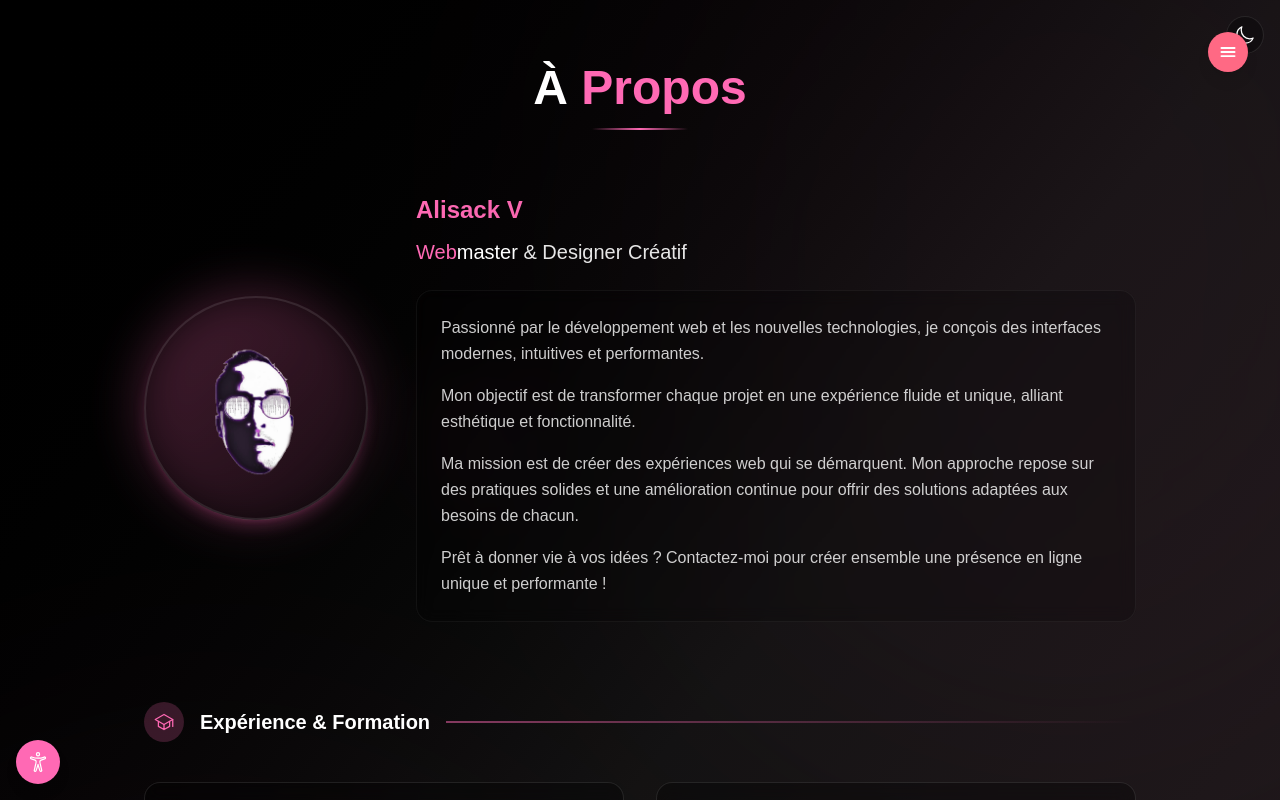
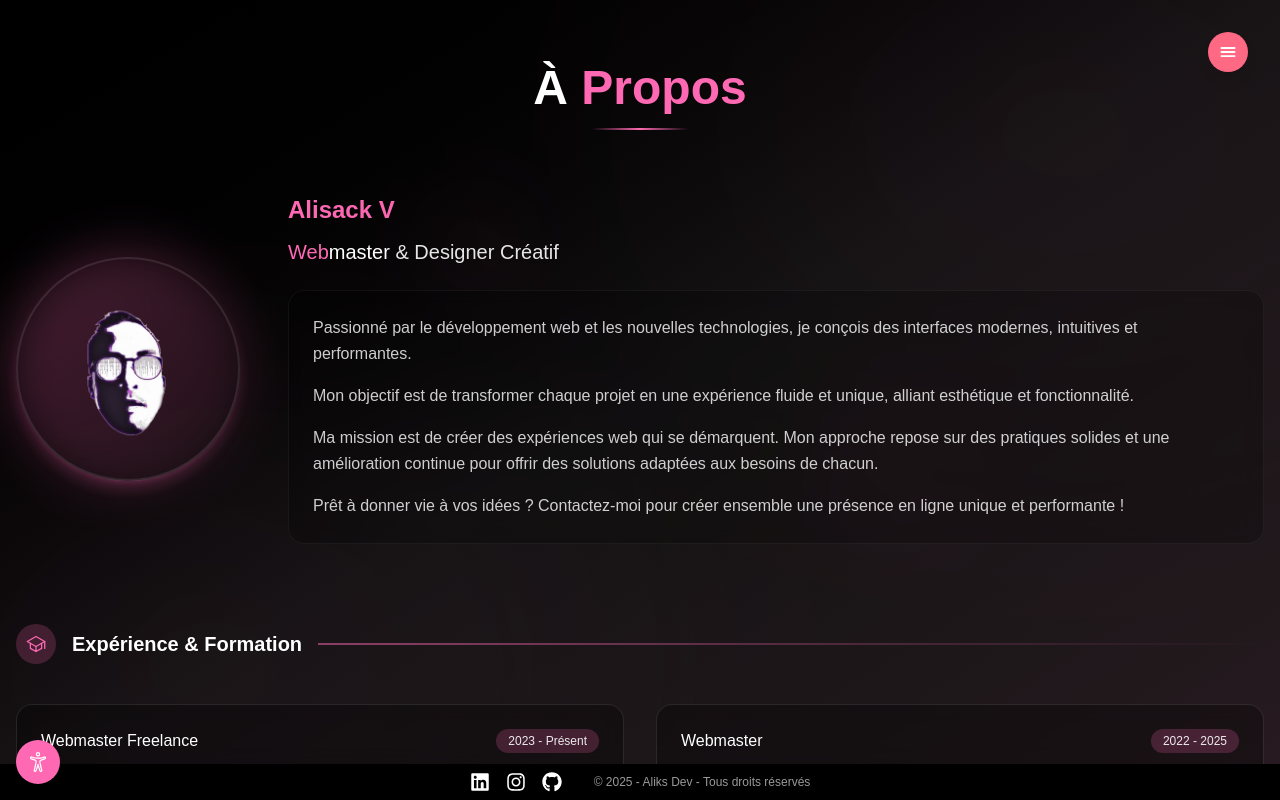
Before and after one commit to Aliksssss/Aliks_Portfolio, a Next.js app in the folder my-app/: page /About in a window 1280 px wide. Built offline with nearby package versions, Linux system fonts and the light colour scheme.

Commit message:
Amélioration de la page About et ajout d'une barre sociale avec icônes

```diff
--- a/my-app/app/About/page.tsx
+++ b/my-app/app/About/page.tsx
@@ -14,7 +14,7 @@ const AboutMe = () => {
   };
 
   return (
-    <main className="flex overflow-hidden relative w-full min-h-screen bg-secondary text-white">
+    <main className="flex relative w-full h-screen bg-secondary text-white overflow-y-auto">
       {/* Arrière-plan moderne avec dégradé et éléments lumineux */}
       <div className="absolute inset-0 z-0">
         {/* Fond avec dégradé noir et violet */}
@@ -30,7 +30,7 @@ const AboutMe = () => {
       </div>
 
       {/* Conteneur principal */}
-      <div className="relative z-10 container mx-auto px-4 py-16 max-w-5xl">
+      <div className="container mx-auto px-4 py-10 md:py-16 relative z-10 mb-6">
         {/* Titre moderne */}
         <motion.div
           initial={{ opacity: 0, y: 20 }}
@@ -98,9 +98,10 @@ const AboutMe = () => {
 
         {/* Section expérience */}
         <motion.div
-          {...fadeInUp}
-          transition={{ delay: 0.4 }}
-          className="mb-20"
+          initial={{ opacity: 0, y: 20 }}
+          animate={{ opacity: 1, y: 0 }}
+          transition={{ duration: 0.5, delay: 0.4 }}
+          className="mt-16 mb-6"
         >
           <div className="flex items-center mb-10">
             <div className="flex items-center justify-center w-10 h-10 rounded-full bg-primary/20 mr-4">
@@ -139,8 +140,10 @@ const AboutMe = () => {
 
         {/* Section centres d'intérêt */}
         <motion.div
-          {...fadeInUp}
-          transition={{ delay: 0.6 }}
+          initial={{ opacity: 0, y: 20 }}
+          animate={{ opacity: 1, y: 0 }}
+          transition={{ duration: 0.5, delay: 0.6 }}
+          className="mt-16 mb-6"
         >
           <div className="flex items-center mb-10">
             <div className="flex items-center justify-center w-10 h-10 rounded-full bg-primary/20 mr-4">
@@ -172,6 +175,9 @@ const AboutMe = () => {
             ))}
           </div>
         </motion.div>
+
+        {/* Espace supplémentaire en bas pour éviter le chevauchement avec la barre sociale */}
+        <div className="pb-16"></div>
       </div>
     </main>
   );
--- a/my-app/app/components/ClientComponents.tsx
+++ b/my-app/app/components/ClientComponents.tsx
@@ -1,21 +1,27 @@
 "use client";
 
+import { useEffect, useState } from 'react';
 import dynamic from 'next/dynamic';
 
 // Import dynamique des composants côté client
-const ThemeToggle = dynamic(() => import('./ThemeToggle'), {
-  ssr: false
-});
-
 const AccessibilityMenu = dynamic(() => import('./AccessibilityMenu'), {
   ssr: false
 });
 
 export default function ClientComponents() {
+  const [mounted, setMounted] = useState(false);
+
+  useEffect(() => {
+    setMounted(true);
+  }, []);
+
+  if (!mounted) {
+    return null;
+  }
+
   return (
-    <>
-      <ThemeToggle />
+    <div className="fixed top-4 right-4 z-50 flex space-x-2">
       <AccessibilityMenu />
-    </>
+    </div>
   );
 }
--- /dev/null
+++ b/my-app/app/components/SocialIcons.tsx
@@ -0,0 +1,53 @@
+'use client';
+
+import { FaLinkedin, FaInstagram, FaGithub } from 'react-icons/fa';
+import Link from 'next/link';
+import { Socials } from '@/constants';
+
+interface Social {
+  name: string;
+  src: string;
+  link?: string;
+}
+
+export default function SocialIcons() {
+  // Définir les URLs par défaut
+  const linkedinUrl = Socials.find((social: Social) => social.name === 'LinkedIn')?.link || 'https://linkedin.com';
+  const githubUrl = Socials.find((social: Social) => social.name === 'Github')?.link || 'https://github.com';
+  // URL Instagram par défaut car non présent dans les constantes
+  const instagramUrl = 'https://instagram.com';
+
+  return (
+    <div className="fixed bottom-0 w-full bg-black py-2 z-20">
+      <div className="flex justify-center items-center space-x-4">
+        <Link
+          href={linkedinUrl}
+          target="_blank"
+          rel="noopener noreferrer"
+          className="text-white hover:text-primary transition-colors"
+        >
+          <FaLinkedin size={20} />
+        </Link>
+        <Link
+          href={instagramUrl}
+          target="_blank"
+          rel="noopener noreferrer"
+          className="text-white hover:text-primary transition-colors"
+        >
+          <FaInstagram size={20} />
+        </Link>
+        <Link
+          href={githubUrl}
+          target="_blank"
+          rel="noopener noreferrer"
+          className="text-white hover:text-primary transition-colors"
+        >
+          <FaGithub size={20} />
+        </Link>
+        <span className="text-white/60 text-xs ml-4">
+          &copy; {new Date().getFullYear()} - Aliks Dev - Tous droits réservés
+        </span>
+      </div>
+    </div>
+  );
+}
--- a/my-app/app/layout.tsx
+++ b/my-app/app/layout.tsx
@@ -5,6 +5,7 @@ import "./globals.css";
 import Navigation from "./components/Navigation";
 import GradientBackground from "@/components/GradientBackground";
 import ClientComponents from "./components/ClientComponents";
+import SocialIcons from "./components/SocialIcons";
 
 const inter = Inter({
   subsets: ['latin'],
@@ -23,7 +24,6 @@ export const metadata: Metadata = {
   description: "Portfolio de développeur web spécialisé en création de sites modernes, accessibles et performants",
   keywords: ["développeur web", "portfolio", "frontend", "react", "nextjs", "tailwind"],
   authors: [{ name: "Aliks" }],
-  viewport: "width=device-width, initial-scale=1",
   robots: "index, follow",
   openGraph: {
     title: "Aliks Dev | Portfolio de développeur web",
@@ -31,6 +31,11 @@ export const metadata: Metadata = {
     type: "website",
     locale: "fr_FR",
   },
+};
+
+export const viewport = {
+  width: "device-width",
+  initialScale: 1,
 };
 
 export default function RootLayout({
@@ -45,6 +50,7 @@ export default function RootLayout({
           {`
             body {
               font-family: ${inter.variable}, ${notoSansLao.variable}, sans-serif;
+              overflow-y: auto !important;
             }
             ::-webkit-scrollbar {
               display: none;
@@ -80,18 +86,14 @@ export default function RootLayout({
         <meta name="theme-color" content="#030014" />
         <link rel="icon" href="/favicon.ico" sizes="any" />
       </head>
-      <body className="bg-background text-foreground overflow-hidden">
+      <body className="bg-background text-foreground min-h-screen flex flex-col">
         <GradientBackground className="fixed inset-0 z-0" />
-        <div className="relative z-20 h-screen overflow-y-auto">
-          <ClientComponents />
-          <Navigation />
-          <main className="min-h-screen">
-            {children}
-          </main>
-          <footer className="py-6 px-4 text-center text-white/60 text-sm">
-            <p> {new Date().getFullYear()} Aliks Dev. Tous droits réservés.</p>
-          </footer>
-        </div>
+        <ClientComponents />
+        <Navigation />
+        <main className="flex-1 relative z-20">
+          {children}
+        </main>
+        <SocialIcons />
       </body>
     </html>
   );
--- a/my-app/app/page.tsx
+++ b/my-app/app/page.tsx
@@ -5,7 +5,7 @@ import { motion } from 'framer-motion';
 
 export default function Home() {
   return (
-    <main className="flex overflow-hidden absolute inset-0 justify-center items-center bg-secondary">
+    <main className="flex relative inset-0 justify-center items-center bg-secondary h-screen overflow-hidden">
       <div className="absolute inset-0 z-0">
         {/* Fond moderne avec dégradé rose et noir */}
         <div className="absolute inset-0 bg-gradient-to-br from-primary/20 to-secondary"></div>
```
